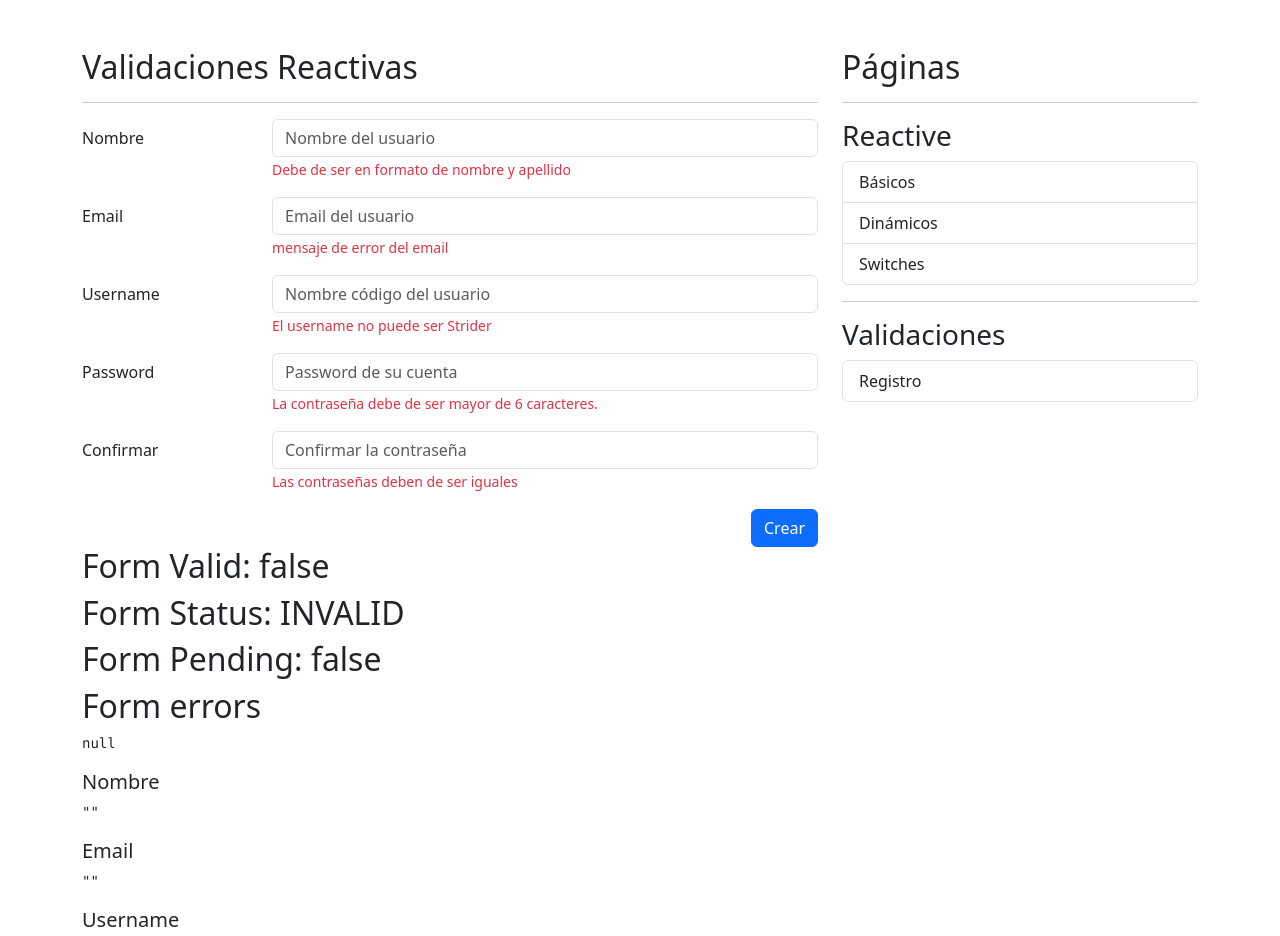
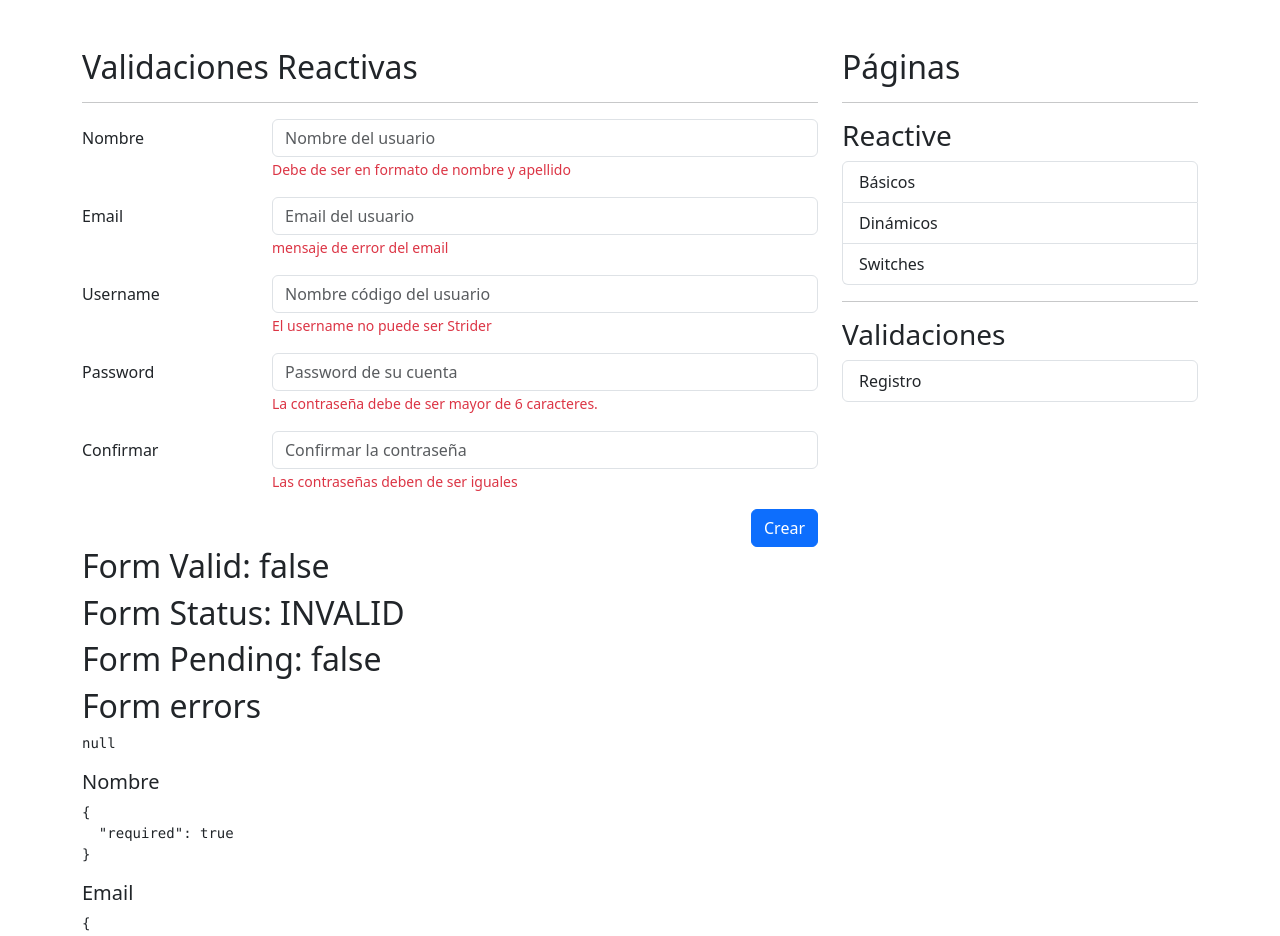
Before and after one commit to AAGuedes/angular-formularios-reactivos, an Angular app: page /auth/sign-up in a window 1280 px wide. Shown: the top 936 px of the page. Built offline with nearby package versions, Linux system fonts and the light colour scheme.

Commit message:
Validaciones de Email y Patrones

```diff
--- a/src/app/auth/pages/register-page/register-page.component.html
+++ b/src/app/auth/pages/register-page/register-page.component.html
@@ -102,10 +102,10 @@
 <pre>{{ myForm.errors| json }}</pre>
 
 <h5>Nombre</h5>
-<pre>{{ myForm.value.name | json }}</pre>
+<pre>{{ myForm.controls['name'].errors | json }}</pre>
 
 <h5>Email</h5>
-<pre>{{ myForm.value.email | json }}</pre>
+<pre>{{ myForm.controls['email'].errors | json }}</pre>
 
 <h5>Username</h5>
 <pre>{{ myForm.controls['username'].errors| json }}</pre>
--- a/src/app/auth/pages/register-page/register-page.component.ts
+++ b/src/app/auth/pages/register-page/register-page.component.ts
@@ -1,7 +1,7 @@
 import { Component } from '@angular/core';
 import { FormBuilder, FormGroup, Validators } from '@angular/forms';
 
-import { candBeStrider } from 'src/app/shared/validators/validators';
+import * as customValidators from 'src/app/shared/validators/validators';
 
 
 @Component({
@@ -10,9 +10,9 @@
 export class RegisterPageComponent {
 
   public myForm: FormGroup = this.formBuilder.group({
-    name: ['', [ Validators.required ]],
-    email: ['', [ Validators.required ]],
-    username: ['', [ Validators.required, candBeStrider ]],
+    name: ['', [ Validators.required, Validators.pattern(customValidators.firstNameAndLastnamePattern) ]],
+    email: ['', [ Validators.required, Validators.pattern(customValidators.emailPattern) ]],
+    username: ['', [ Validators.required, customValidators.candBeStrider ]],
     password: ['', [ Validators.required, Validators.minLength(6) ]],
     password2: ['', [ Validators.required ]]
   })
--- a/src/app/shared/validators/validators.ts
+++ b/src/app/shared/validators/validators.ts
@@ -1,7 +1,9 @@
-import { FormControl } from "@angular/forms";
+import { FormControl, ValidationErrors } from "@angular/forms";
 
+export const firstNameAndLastnamePattern: string = '([a-zA-Z]+) ([a-zA-Z]+)';
+export const emailPattern: string = "^[a-z0-9._%+-]+@[a-z0-9.-]+\\.[a-z]{2,4}$";
 
-export const candBeStrider = (control: FormControl) => {
+export const candBeStrider = (control: FormControl): ValidationErrors | null => {
 
   const value: string = control.value.trim().toLowerCase();
 
```
